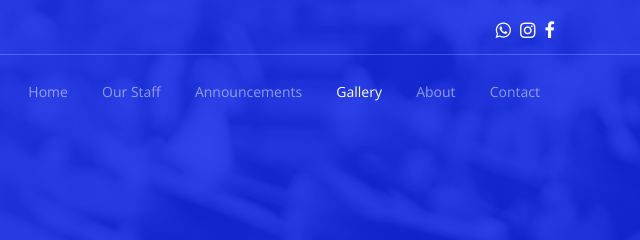
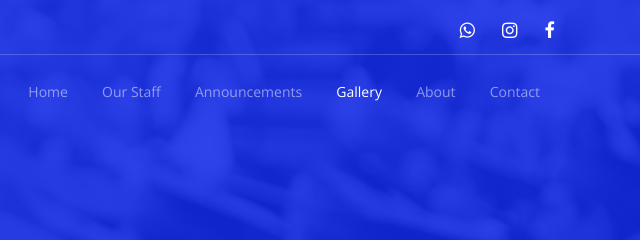
Before and after one commit to ssintegratedacademy/web, a plain HTML site: page gallery.html in a window 1280 px wide. Shown: the top 240 px of the page, 640-1280 px from the left. Drawn offline with nearby package versions, Linux system fonts and the light colour scheme; files whose address does not match are found by name.

Commit message:
Update gallery.html

```diff
--- a/gallery.html
+++ b/gallery.html
@@ -56,13 +56,13 @@
 
         <div class="col-6 col-lg-3 text-right">
           <a href="https://wa.me/919101135918">
-            <span class="icon-whatsapp" style="font-size: 18px;"> </span>
+            <span class="icon-whatsapp" style="font-size: 18px;">  &nbsp;   </span>
           </a>
           <a href="https://www.instagram.com/ss_integrated_academy">
-            <span class="icon-instagram" style="font-size: 18px;"> </span>
+            <span class="icon-instagram" style="font-size: 18px;">   &nbsp;  </span>
           </a>
           <a href="https://www.facebook.com/SSIntegratedacademy/">
-            <span class="icon-facebook" style="font-size: 18px;"> </span>
+            <span class="icon-facebook" style="font-size: 18px;">     </span>
           </a>
         </div>
 
```
